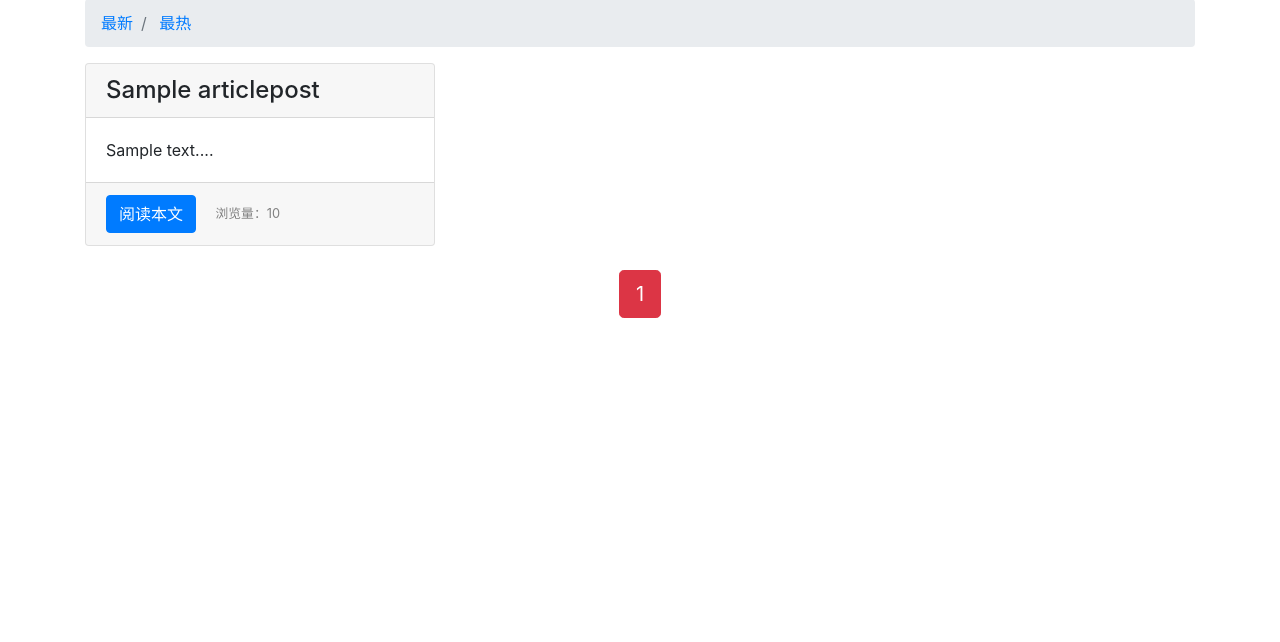
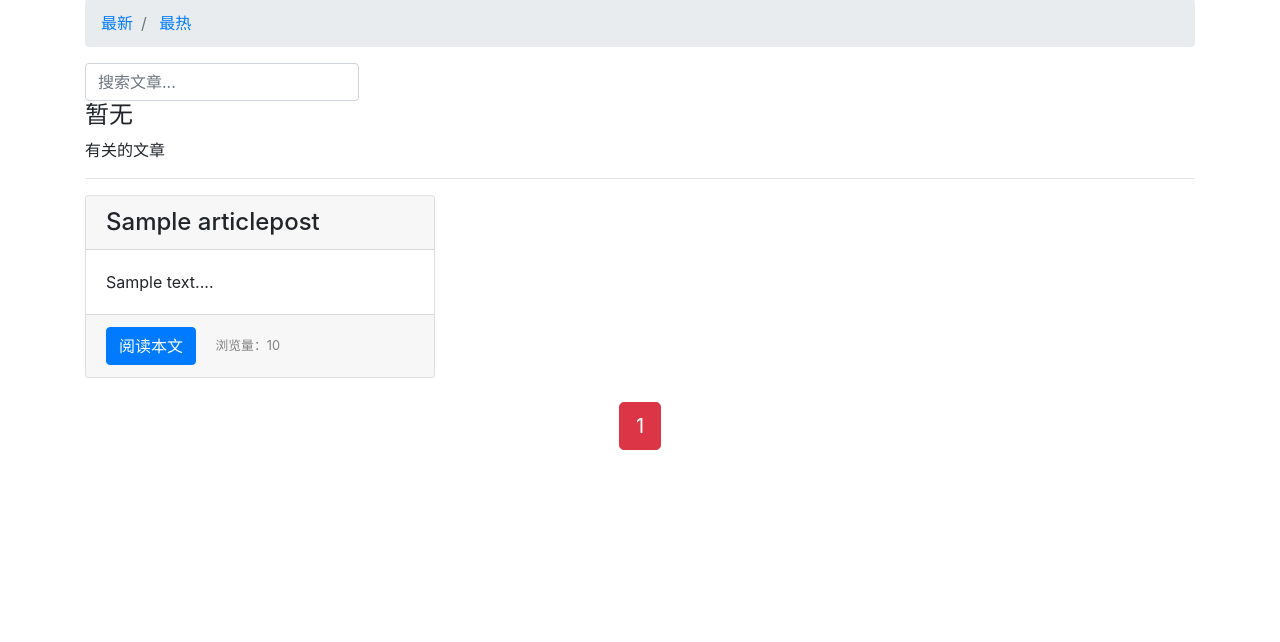
Before and after one commit to 17647361832/myblog, a Django app: page /article/article-list/ in a window 1280 px wide. Shown: the part 57-699 px from the top of the page. Run offline with Django 3.2, Linux system fonts and the light colour scheme; tables that the repository leaves empty hold one stand-in row (values such as "Sample post"); some libraries are stand-ins or nearby versions.

Commit message:
after article search

```diff
--- a/article/views.py
+++ b/article/views.py
@@ -7,23 +7,39 @@
 
 from django.http import HttpResponse
 from .models import ArticlePost
-
+from django.db.models import Q
 
 # 文章列表函数
 def article_list(request):
+    search = request.GET.get('search')
+    order = request.GET.get('order')
+    # 用户搜索逻辑，请求中有search，则走次逻辑
+    if search:
+        if order == 'total_views':
+        # 用q对象进行联合搜索
+            article_list = ArticlePost.objects.filter(
+                Q(title__contains=search)|  # icontains不区分分大小写，contains区分大小写
+                Q(body__icontains=search)
+            ).order_by('-total_views')
+
+        else:
+            article_list = ArticlePost.objects.filter(
+                Q(title__contains=search) |
+                Q(body__icontains=search)
+            )
     # 根据GET请求中查询条件
     # 返回不同排序的对象数组
-    if request.GET.get('order') == 'total_views':
-        article_list = ArticlePost.objects.all().order_by('-total_views')
-        order = 'total_views'
     else:
-        article_list = ArticlePost.objects.all()
-        order = 'normal'
+        search = ''
+        if order == 'total_views':
+            article_list = ArticlePost.objects.all().order_by('-total_views')
+        else:
+            article_list = ArticlePost.objects.all()
     paginator = Paginator(article_list, 3)
     page = request.GET.get('page')
     articles = paginator.get_page(page)
     # 修改此行
-    context = {'articles': articles, 'order': order}
+    context = {'articles': articles, 'order': order, 'search': search}
     return render(request, 'article/list.html', context)
 
 
--- a/templates/article/list.html
+++ b/templates/article/list.html
@@ -23,6 +23,32 @@
             </li>
         </ol>
         </nav>
+        <div class="row">
+            <div class="col-auto mr-auto">
+                <form class="form-inline">
+                    <label class="sr-only">
+                        content
+                    </label>
+                    <input type="text"
+                           class="form-control"
+                            name="search"
+                            placeholder="搜索文章..."
+                            required>
+                </form>
+            </div>
+        </div>
+        {# 搜索提示语 #}
+        {% if search %}
+            <h4>
+                <span style="color: red">{{ search }}</span>
+                的搜索内容如下
+            </h4>
+            <hr>
+            {% else %}
+                <h4>暂无<span style="color: red">{{ search }}</span> </h4>
+                有关的文章
+            <hr>
+        {% endif %}
         <div class="row mt-2">
             {% for article in articles %}
             <!-- 文章内容 -->
@@ -55,11 +81,11 @@
         <span class="step-links">
             <!-- 如果不是第一页，则显示上翻按钮 -->
             {% if articles.has_previous %}
-                <a href="?page=1" class="btn btn-success">
+                <a href="?page=1&order={{ order }}&search={{ search }}" class="btn btn-success">
                     &laquo; 1
                 </a>
                 <span>...</span>
-                <a href="?page={{ articles.previous_page_number }}"
+                <a href="?page={{ articles.previous_page_number }}&order={{ order }}&search={{ search }}"
                    class="btn btn-secondary"
                 >
                     {{ articles.previous_page_number }}
@@ -71,13 +97,13 @@
             </span>
             <!-- 如果不是最末页，则显示下翻按钮 -->
             {% if articles.has_next %}
-                <a href="?page={{ articles.next_page_number }}"
+                <a href="?page={{ articles.next_page_number }}&order={{ order }}&search={{ search }}"
                    class="btn btn-secondary"
                 >
                     {{ articles.next_page_number }}
                 </a>
                 <span>...</span>
-                <a href="?page={{ articles.paginator.num_pages }}"
+                <a href="?page={{ articles.paginator.num_pages }}&order={{ order }}&search={{ search }}"
                    class="btn btn-success"
                 >
                     {{ articles.paginator.num_pages }} &raquo;
```
